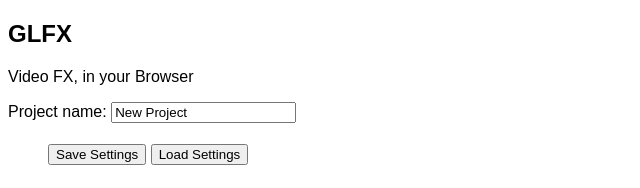
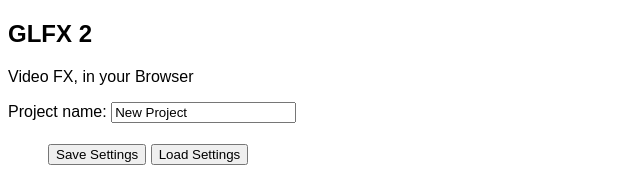
Before and after one commit to dangerman79/webcamGL, a plain HTML site: page GLFX/index.html in a window 1280 px wide. Shown: the top 188 px of the page, 0-640 px from the left. Drawn offline with Linux system fonts and the light colour scheme.

```diff
--- a/GLFX/index.html
+++ b/GLFX/index.html
@@ -26,7 +26,7 @@
 <body>
 	<div class="container">
 		<header>
-			<h2>GLFX</h2>
+			<h2>GLFX 2</h2>
 			<p>Video FX, in your Browser</p>
 		</header>
 		<div id="controls">
```
